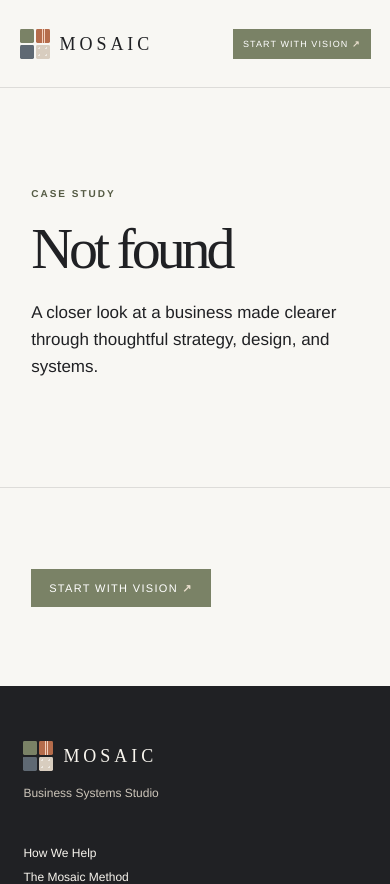
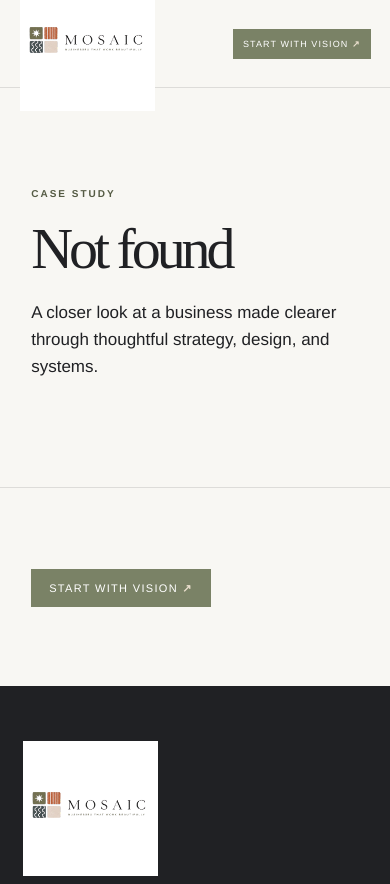
Before and after one commit to laurennhowelll-droid/mosaic-main, a Next.js app: page / in a window 390 px wide. Shown: the top 884 px of the page. Built offline with nearby package versions, Linux system fonts and the light colour scheme.

Commit message:
Use official Mosaic logo assets

```diff
--- /dev/null
+++ b/app/brand-assets.css
@@ -0,0 +1,7 @@
+.logo { display: block; width: 172px; height: auto; }
+.mark { display: block; object-fit: contain; }
+.mark-small { width: 30px !important; height: 30px !important; }
+
+@media (max-width: 800px) {
+  .logo { width: 135px; }
+}
--- a/app/components.tsx
+++ b/app/components.tsx
@@ -1,16 +1,16 @@
 import Link from "next/link";
 
 export function Mark({ small = false }: { small?: boolean }) {
-  return <span className={`mark ${small ? "mark-small" : ""}`} aria-label="Mosaic">
-    <i className="tile star">✦</i><i className="tile lines"/><i className="tile waves">〰</i><i className="tile plaster"/>
-  </span>;
+  return <img className={`mark ${small ? "mark-small" : ""}`} src="/brand-reference/main-icon.svg" alt="Mosaic icon" />;
 }
 
+export function Logo() { return <img className="logo" src="/brand-reference/main-logo.svg" alt="Mosaic — Businesses That Work Beautifully" />; }
+
 export function Header() {
-  return <header className="site-header"><Link className="brand" href="/"><Mark small /><span>MOSAIC</span></Link><nav aria-label="Primary"><Link href="/services">How We Help</Link><Link href="/process">Our Process</Link><Link href="/work">Work</Link><Link href="/about">About</Link><Link href="/playbook">Playbook</Link></nav><Link className="header-cta" href="/start">Start With Vision <b>↗</b></Link></header>;
+  return <header className="site-header"><Link className="brand" href="/"><Logo /></Link><nav aria-label="Primary"><Link href="/services">How We Help</Link><Link href="/process">Our Process</Link><Link href="/work">Work</Link><Link href="/about">About</Link><Link href="/playbook">Playbook</Link></nav><Link className="header-cta" href="/start">Start With Vision <b>↗</b></Link></header>;
 }
 
-export function Footer() { return <footer><div><Link className="brand" href="/"><Mark small /><span>MOSAIC</span></Link><p>Business Systems Studio</p></div><div className="footer-links"><Link href="/services">How We Help</Link><Link href="/process">The Mosaic Method</Link><Link href="/playbook">Playbook</Link><Link href="/portal">Client Portal</Link></div><p>© {new Date().getFullYear()} Mosaic<br/>Businesses that work beautifully.</p></footer>; }
+export function Footer() { return <footer><div><Link className="brand" href="/"><Logo /></Link><p>Business Systems Studio</p></div><div className="footer-links"><Link href="/services">How We Help</Link><Link href="/process">The Mosaic Method</Link><Link href="/playbook">Playbook</Link><Link href="/portal">Client Portal</Link></div><p>© {new Date().getFullYear()} Mosaic<br/>Businesses that work beautifully.</p></footer>; }
 
 export function Shell({ children }: { children: React.ReactNode }) { return <><Header /><main>{children}</main><Footer /></>; }
 
--- a/app/layout.tsx
+++ b/app/layout.tsx
@@ -1,5 +1,6 @@
 import type { Metadata } from "next";
 import "./globals.css";
+import "./brand-assets.css";
 
 export const metadata: Metadata = {
   title: "Mosaic — Businesses That Work Beautifully",
```
Also changed, not shown: public/brand-reference/main-icon.svg (added), public/brand-reference/main-logo.svg (added).
